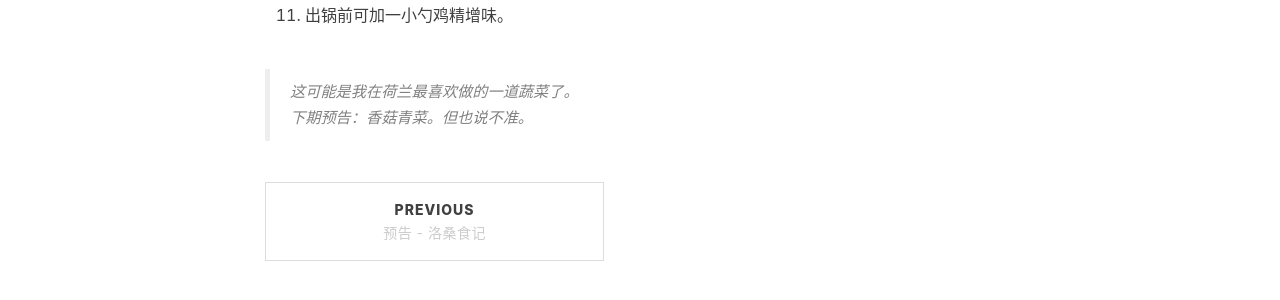
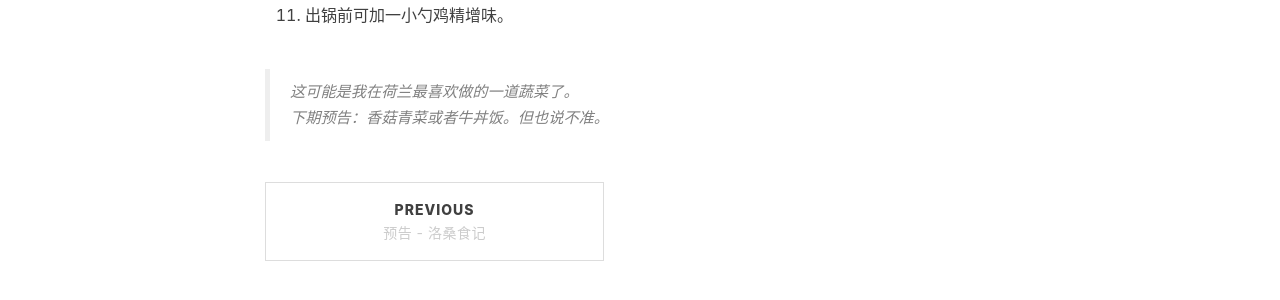
Before and after one commit to dutchflu/dutchflu.github.io, a Jekyll site: the page built from _posts/2018-10-19-空心菜.md, in a window 1280 px wide. Shown: the part 836-1136 px from the top of the page. Built offline with Jekyll 4.4.1, drawn with Linux system fonts in a browser that asks for light colours; nearby versions of some CDN libraries; comment, search, counter and statistics services are not loaded.

Commit message:
空心菜

```diff
--- a/_posts/2018-10-19-空心菜.md
+++ b/_posts/2018-10-19-空心菜.md
@@ -27,4 +27,4 @@
 
 > 这可能是我在荷兰最喜欢做的一道蔬菜了。
 >
-> 下期预告：香菇青菜。但也说不准。
+> 下期预告：香菇青菜或者牛丼饭。但也说不准。
```
